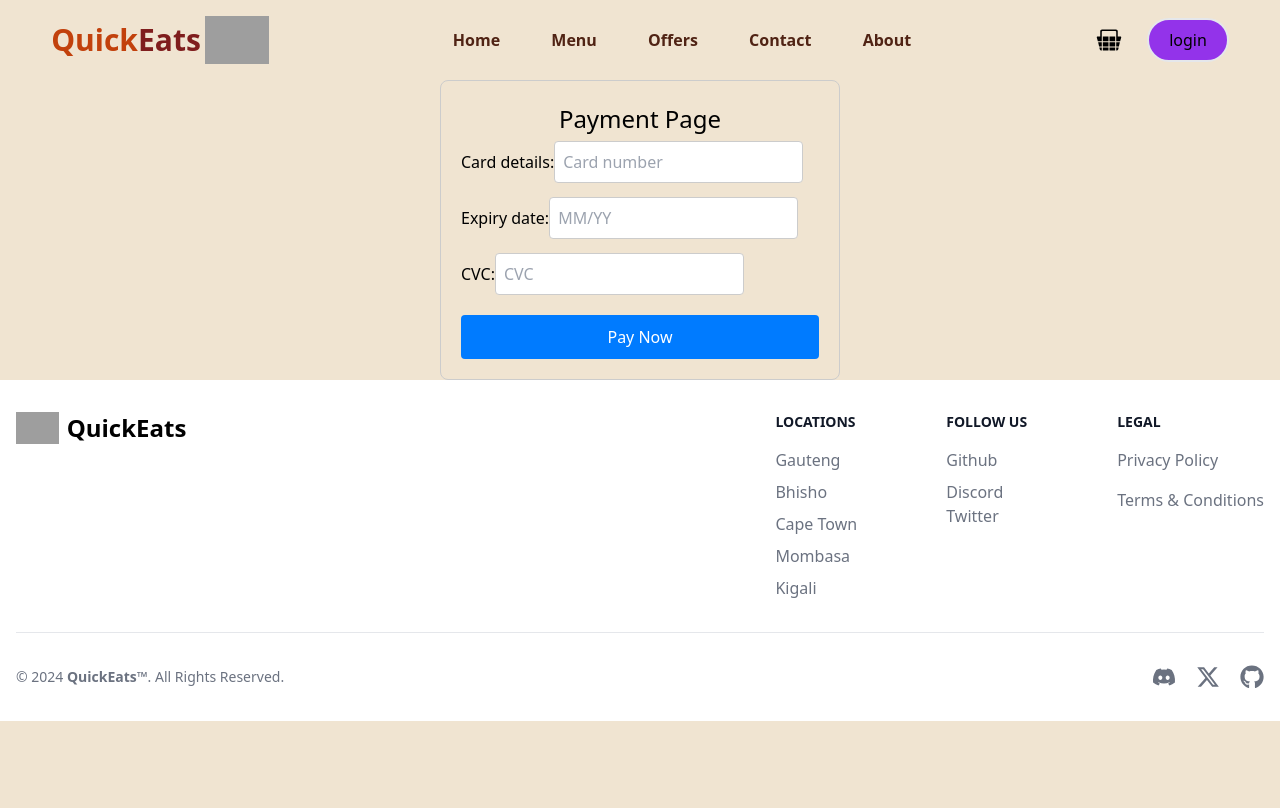
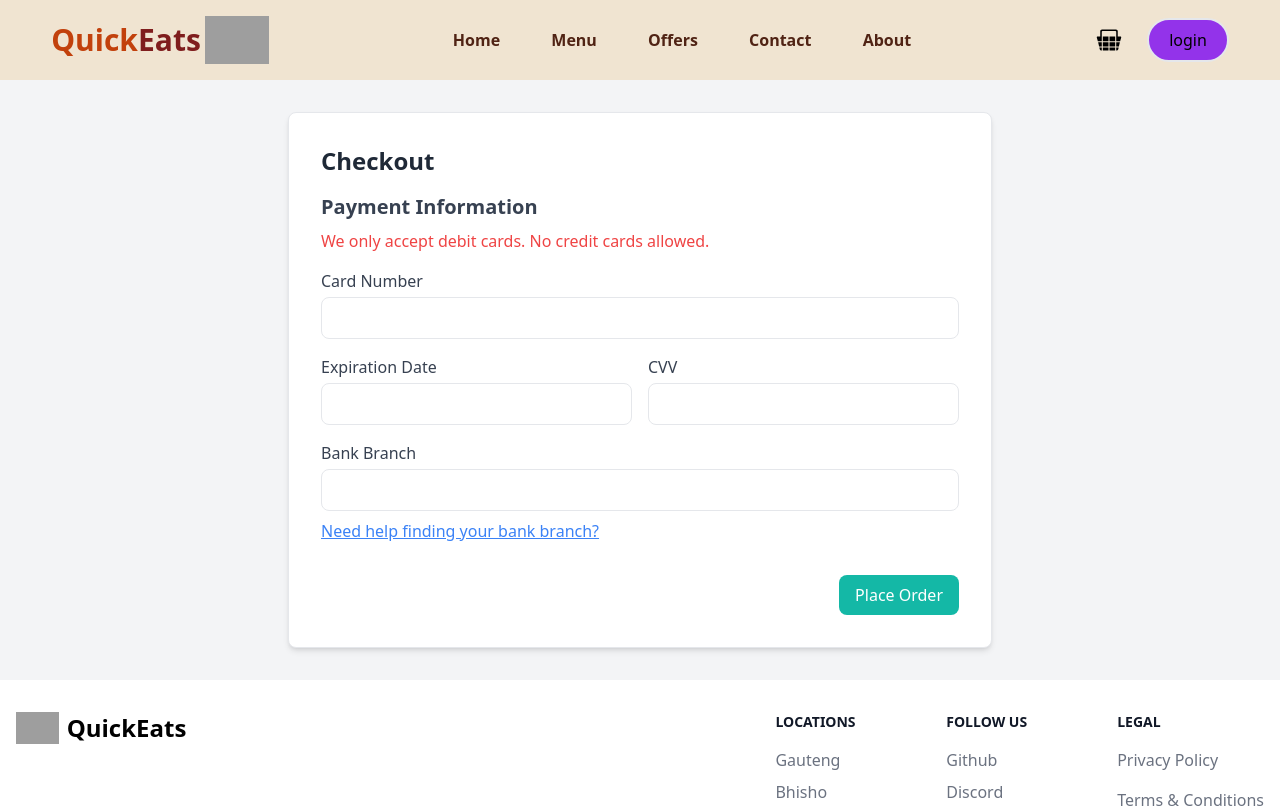
Before and after one commit to opiyoxbenji/quickeats, a React (Vite) app: page /payment in a window 1280 px wide. Shown: the top 808 px of the page. Built offline with nearby package versions, Linux system fonts and the light colour scheme; no server answers; grey boxes are pictures that could not be loaded.

Commit message:
Updated teh checkiout form

```diff
--- a/src/pages/Payment/Payment.css
+++ b/src/pages/Payment/Payment.css
@@ -1,43 +1,42 @@
 .payment-container {
-    max-width: 400px;
-    margin: 0 auto;
+  background-color: #f7fafc;
   padding: 20px;
-    border: 1px solid #ccc;
   border-radius: 8px;
+  box-shadow: 0 0 10px rgba(0, 0, 0, 0.1);
 }
 
-  .payment-container h1 {
-    font-size: 1.5rem;
-    text-align: center;
+.payment-message {
+  margin-top: 20px;
+  font-size: 16px;
+  color: green;
 }
 
-  .payment-container form {
+.popup {
+  position: fixed;
+  top: 0;
+  left: 0;
+  width: 100%;
+  height: 100%;
+  background: rgba(0, 0, 0, 0.6);
   display: flex;
-    flex-direction: column;
+  align-items: center;
+  justify-content: center;
 }
 
-  .payment-container label {
-    margin-bottom: 10px;
+.popup-content {
+  background: white;
+  padding: 20px;
+  border-radius: 8px;
+  position: relative;
+  max-width: 500px;
+  width: 100%;
+  box-shadow: 0 0 10px rgba(0, 0, 0, 0.25);
 }
 
-  .payment-container input[type="text"] {
-    padding: 8px;
-    margin-top: 4px;
-    border: 1px solid #ccc;
-    border-radius: 4px;
-    font-size: 1rem;
+.close {
+  position: absolute;
+  top: 10px;
+  right: 10px;
+  font-size: 20px;
+  cursor: pointer;
 }
-
-  .payment-container button {
-    background-color: #007bff;
-    color: white;
-    border: none;
-    padding: 10px 20px;
-    border-radius: 4px;
-    cursor: pointer;
-    margin-top: 10px;
-  }
-
-  .payment-container button:hover {
-    background-color: #0056b3;
-  }
--- a/src/pages/Payment/Payment.jsx
+++ b/src/pages/Payment/Payment.jsx
@@ -1,10 +1,12 @@
 import React, { useState } from 'react';
-import './Payment.css';
+import './Payment.css'; // Make sure to create and include your CSS file
 
 const PaymentPage = () => {
   const [cardNumber, setCardNumber] = useState('');
   const [expiry, setExpiry] = useState('');
   const [cvc, setCvc] = useState('');
+  const [bankBranch, setBankBranch] = useState('');
+  const [showPopup, setShowPopup] = useState(false);
   const [paymentMessage, setPaymentMessage] = useState('');
 
   const handleSubmit = (event) => {
@@ -19,45 +21,100 @@ const PaymentPage = () => {
     setCardNumber('');
     setExpiry('');
     setCvc('');
+    setBankBranch('');
+  };
+
+  const handlePopupClose = () => {
+    setShowPopup(false);
   };
 
   return (
-    <div className="payment-container">
-      <h1>Payment Page</h1>
+    <div className="bg-gray-100 dark:bg-gray-900">
+      <div className="w-full max-w-3xl mx-auto p-8">
+        <div className="bg-white dark:bg-gray-800 p-8 rounded-lg shadow-md border dark:border-gray-700">
+          <h1 className="text-2xl font-bold text-gray-800 dark:text-white mb-4">Checkout</h1>
+
+          {/* Payment Information */}
+          <div>
+            <h2 className="text-xl font-semibold text-gray-700 dark:text-white mb-2">Payment Information</h2>
+            <p className="text-red-500 mb-4">We only accept debit cards. No credit cards allowed.</p>
             <form onSubmit={handleSubmit}>
-        <label>
-          Card details:
+              <div className="mt-4">
+                <label htmlFor="card_number" className="block text-gray-700 dark:text-white mb-1">Card Number</label>
                 <input
                   type="text"
+                  id="card_number"
+                  className="w-full rounded-lg border py-2 px-3 dark:bg-gray-700 dark:text-white dark:border-none"
                   value={cardNumber}
                   onChange={(e) => setCardNumber(e.target.value)}
-            placeholder="Card number"
                   required
                 />
-        </label>
-        <label>
-          Expiry date:
+              </div>
+
+              <div className="grid grid-cols-2 gap-4 mt-4">
+                <div>
+                  <label htmlFor="exp_date" className="block text-gray-700 dark:text-white mb-1">Expiration Date</label>
                   <input
                     type="text"
+                    id="exp_date"
+                    className="w-full rounded-lg border py-2 px-3 dark:bg-gray-700 dark:text-white dark:border-none"
                     value={expiry}
                     onChange={(e) => setExpiry(e.target.value)}
-            placeholder="MM/YY"
                     required
                   />
-        </label>
-        <label>
-          CVC:
+                </div>
+                <div>
+                  <label htmlFor="cvv" className="block text-gray-700 dark:text-white mb-1">CVV</label>
                   <input
                     type="text"
+                    id="cvv"
+                    className="w-full rounded-lg border py-2 px-3 dark:bg-gray-700 dark:text-white dark:border-none"
                     value={cvc}
                     onChange={(e) => setCvc(e.target.value)}
-            placeholder="CVC"
                     required
                   />
-        </label>
-        <button type="submit">Pay Now</button>
+                </div>
+              </div>
+
+              <div className="mt-4">
+                <label htmlFor="bank_branch" className="block text-gray-700 dark:text-white mb-1">Bank Branch</label>
+                <input
+                  type="text"
+                  id="bank_branch"
+                  className="w-full rounded-lg border py-2 px-3 dark:bg-gray-700 dark:text-white dark:border-none"
+                  value={bankBranch}
+                  onChange={(e) => setBankBranch(e.target.value)}
+                  required
+                />
+                <button
+                  type="button"
+                  className="text-blue-500 underline mt-2"
+                  onClick={() => setShowPopup(true)}
+                >
+                  Need help finding your bank branch?
+                </button>
+              </div>
+
+              <div className="mt-8 flex justify-end">
+                <button type="submit" className="bg-teal-500 text-white px-4 py-2 rounded-lg hover:bg-teal-700 dark:bg-teal-600 dark:text-white dark:hover:bg-teal-900">Place Order</button>
+              </div>
             </form>
             {paymentMessage && <p className="payment-message">{paymentMessage}</p>}
+          </div>
+        </div>
+      </div>
+
+      {showPopup && (
+        <div className="popup" onClick={handlePopupClose}>
+          <div className="popup-content" onClick={(e) => e.stopPropagation()}>
+            <span className="close" onClick={handlePopupClose}>&times;</span>
+            <h2 className="text-xl font-semibold text-gray-700 dark:text-white mb-2">Bank Branch Information</h2>
+            <p className="text-gray-700 dark:text-white">
+              You can find your bank branch number on your bank statement or by contacting your bank.
+            </p>
+          </div>
+        </div>
+      )}
     </div>
   );
 };
```
Lines whose indentation alone changed are shown as unchanged.
